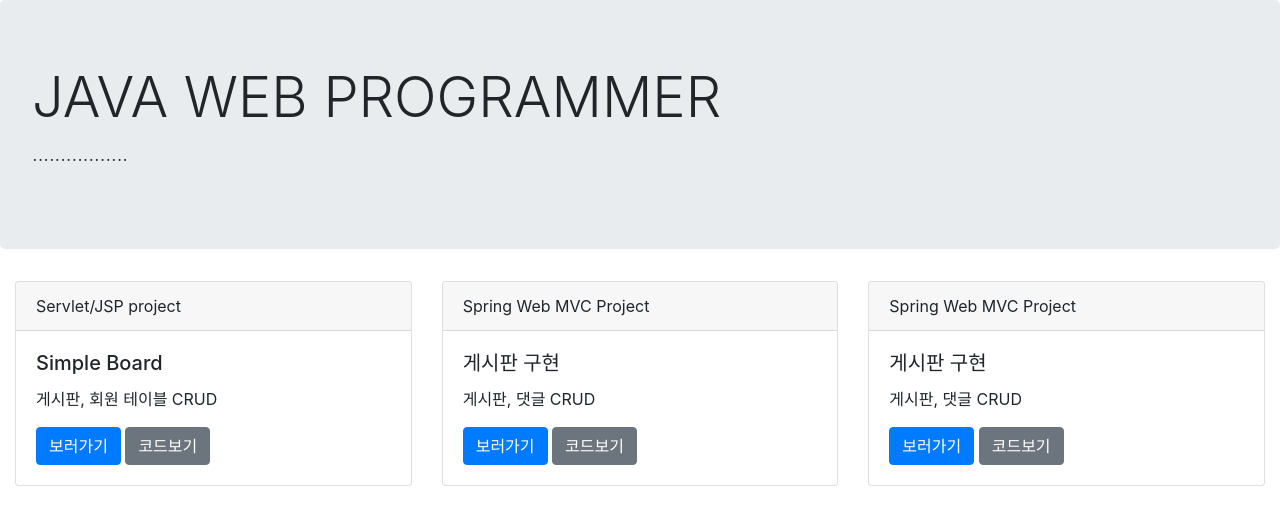
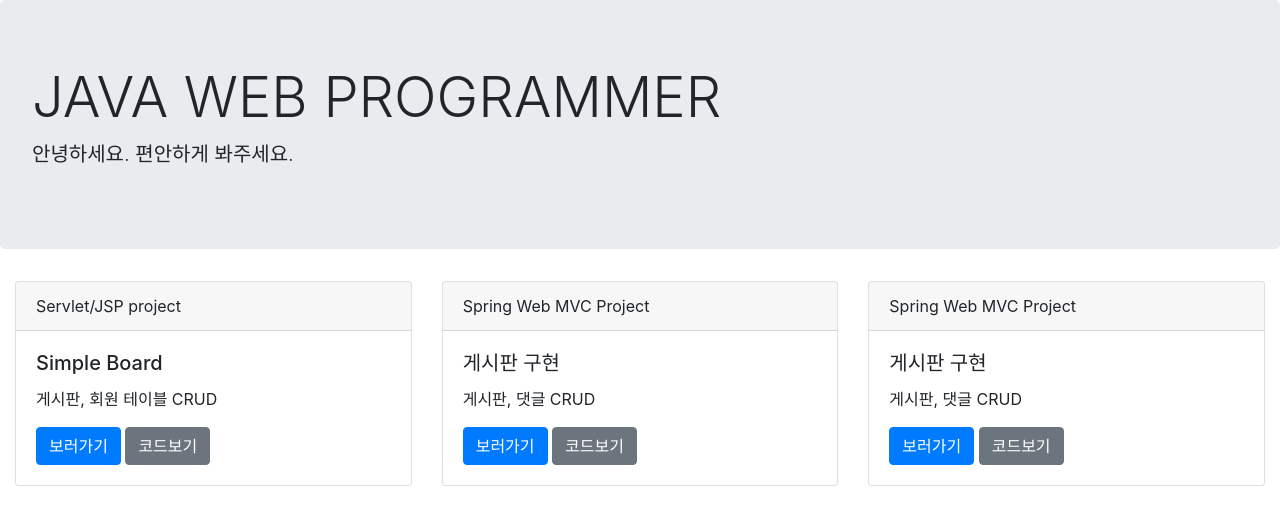
Before and after one commit to hyunho1105/hyunho1105.github.io, a plain HTML site: page index.html in a window 1280 px wide. Drawn offline with nearby package versions, Linux system fonts and the light colour scheme.

Commit message:
ㅣㅑㅜㅏ

```diff
--- a/index.html
+++ b/index.html
@@ -14,7 +14,7 @@
   <div class="jumbotron">
     <h1 class="display-4">JAVA WEB PROGRAMMER</h1>
     <p class="lead">
-      .................
+      안녕하세요. 편안하게 봐주세요.
     </p>
   </div>
 
```
